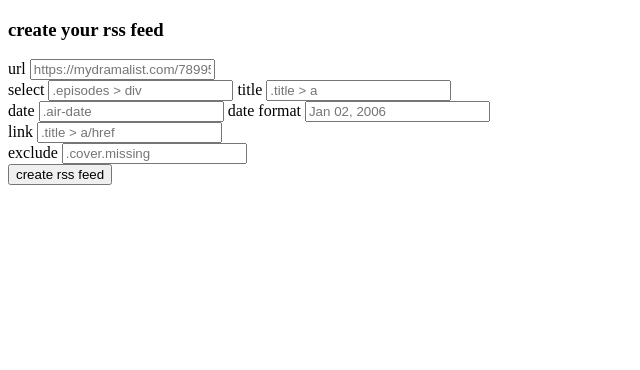
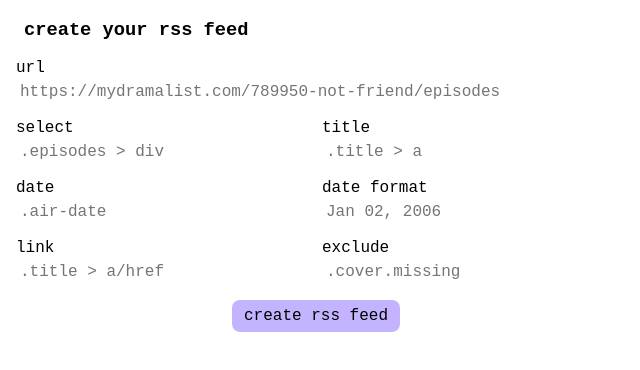
Before and after one commit to m4rch3n1ng/css-rss, a website: page index.html in a window 1280 px wide. Shown: the whole page, without its empty margins (0-640 px from the left). Drawn offline with Linux system fonts and the light colour scheme.

Commit message:
style the html a little bit
it's still pretty ugly, but now it is a little less ugly...

```diff
--- a/index.html
+++ b/index.html
@@ -3,14 +3,101 @@
 	<head>
 		<meta charset="UTF-8" />
 		<meta name="viewport" content="width=device-width, initial-scale=1" />
+
+		<style>
+			/* style reset */
+
+			:root {
+				font-size: 16px;
+
+				/* tailwind violet color scheme */
+				--color-accent-300: oklch(81.1% 0.111 293.571);
+				--color-accent-400: oklch(70.2% 0.183 293.541);
+				--color-accent-500: oklch(60.6% 0.25 292.717);
+			}
+
+			@layer base {
+				* {
+					padding: 0;
+					margin: 0;
+					box-sizing: border-box;
+					border: 0 solid;
+					border-radius: 0;
+				}
+
+				body {
+					font-family: ui-monospace, monospace;
+					margin: 16px;
+					line-height: 1.5;
+				}
+
+				button,
+				input,
+				select {
+					font: inherit;
+				}
+
+				button {
+					box-shadow: none;
+					background-color: transparent;
+					cursor: pointer;
+				}
+			}
+
+			/* custom styles */
+
+			h3 {
+				margin: 0px 0px 12px 8px;
+			}
+
+			form {
+				display: grid;
+				gap: 12px;
+				grid-template-columns: 1fr 1fr;
+				width: 600px;
+			}
+
+			input {
+				padding-left: 4px;
+				width: 100%;
+			}
+
+			input:focus {
+				outline: 2px solid var(--color-accent-400);
+			}
+
+			.span-2 {
+				grid-column: span 2;
+			}
+
+			.submit-container {
+				display: flex;
+				justify-content: center;
+				padding: 4px 0;
+			}
+
+			.submit {
+				padding: 4px 12px;
+				border-radius: 8px;
+				background-color: var(--color-accent-300);
+			}
+
+			.submit:focus {
+				outline: 2px solid var(--color-accent-400);
+			}
+
+			.submit:hover {
+				background-color: var(--color-accent-400);
+			}
+		</style>
 	</head>
 </html>
 <body>
 	<h3>create your rss feed</h3>
 
 	<form>
-		<label>
-			url
+		<label class="span-2">
+			<div>url</div>
 			<input
 				name="url"
 				required
@@ -18,39 +105,37 @@
 			/>
 		</label>
 
-		<br />
+		<label>
+			<div>select</div>
+			<input name="select" required placeholder=".episodes > div" />
+		</label>
+		<label>
+			<div>title</div>
+			<input name="title" required placeholder=".title > a" />
+		</label>
 
 		<label>
-			select <input name="select" required placeholder=".episodes > div" />
-		</label>
-		<label>
-			title <input name="title" required placeholder=".title > a" />
+			<div>date</div>
+			<input name="date" required placeholder=".air-date" />
 		</label>
 
-		<br />
-
-		<label>date <input name="date" required placeholder=".air-date" /></label>
-
 		<label>
-			date format
+			<div>date format</div>
 			<input name="dateFormat" required placeholder="Jan 02, 2006" />
 		</label>
 
-		<br />
+		<label>
+			<div>link</div>
+			<input name="link" required placeholder=".title > a/href" />
+		</label>
 
 		<label>
-			link <input name="link" required placeholder=".title > a/href" />
-		</label>
-
-		<br />
-
-		<label>
-			exclude
+			<div>exclude</div>
 			<input name="exclude" placeholder=".cover.missing" />
 		</label>
 
-		<br />
-
-		<button>create rss feed</button>
+		<div class="span-2 submit-container">
+			<button class="submit">create rss feed</button>
+		</div>
 	</form>
 </body>
```
